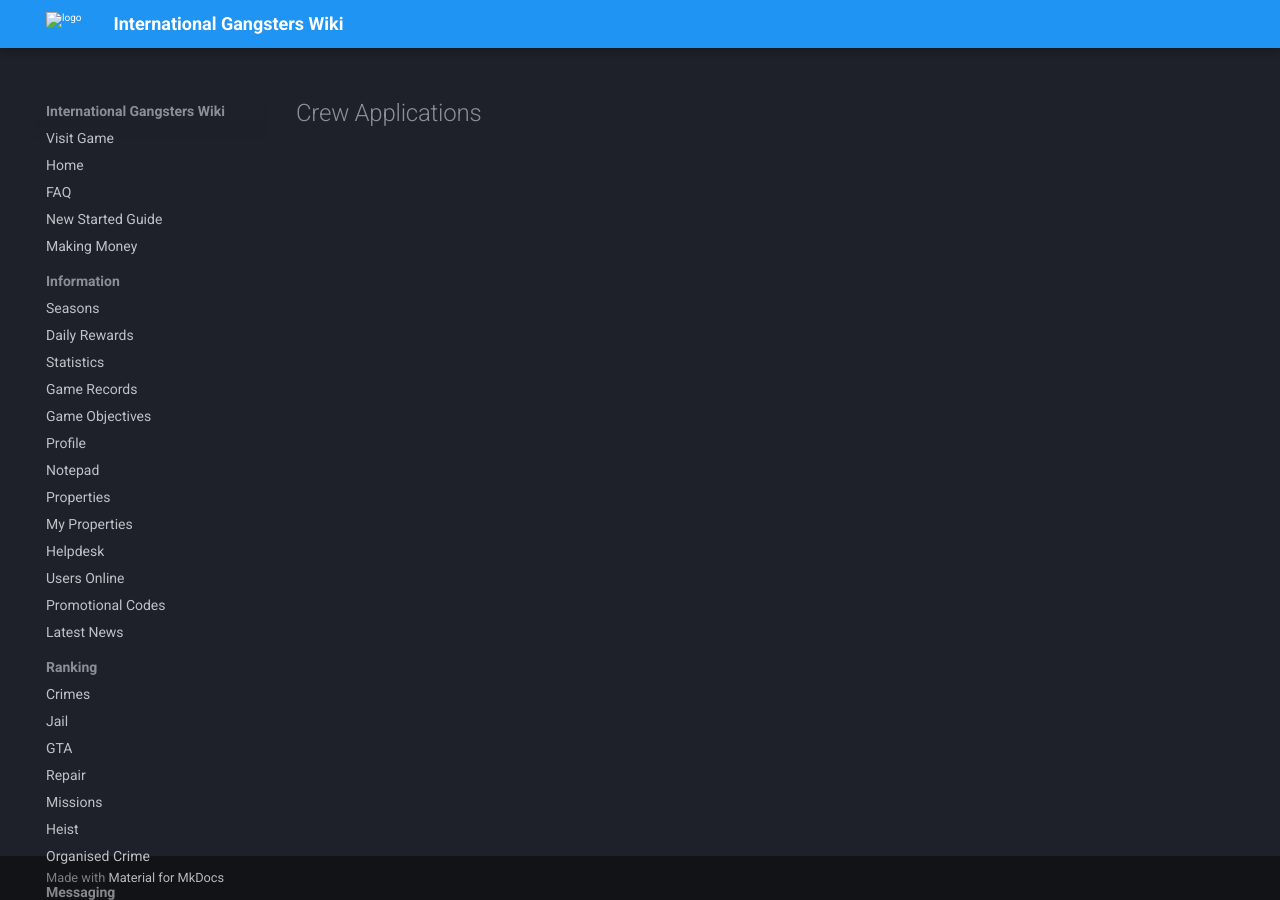
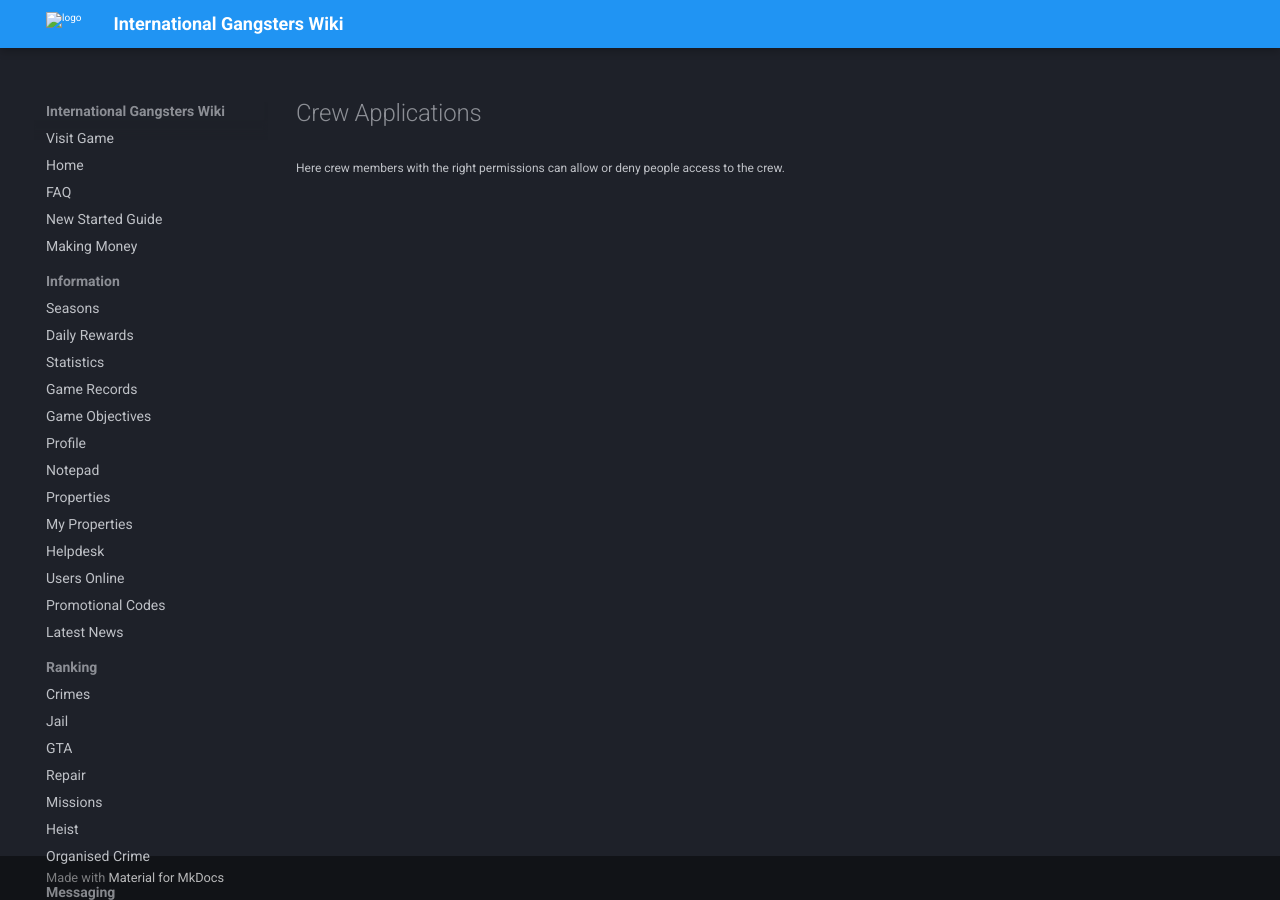
Before and after one commit to InternationalGangsters/wiki, an MkDocs documentation site: the page built from docs/crews/crew_applications.md, in a window 1280 px wide. Built offline with MkDocs 1.6.1 and Material for MkDocs 9.7.7, drawn with Linux system fonts in a browser that asks for light colours; comment, search, counter and statistics services are not loaded.

Commit message:
Update crew_applications.md

```diff
--- a/docs/crews/crew_applications.md
+++ b/docs/crews/crew_applications.md
@@ -1 +1,3 @@
 # Crew Applications
+
+Here crew members with the right permissions can allow or deny people access to the crew.
```
